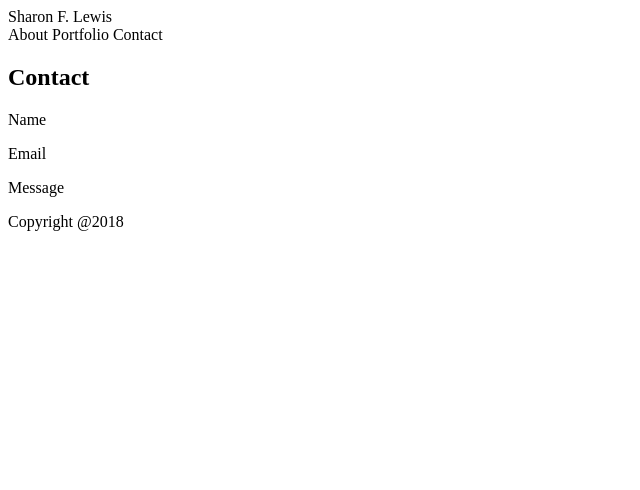
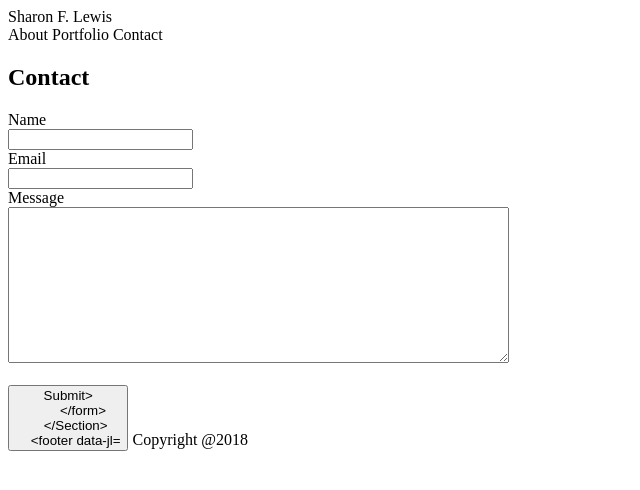
Before and after one commit to sharon-f-lewis/Basic-Protfolio, a plain HTML site: page contact.html in a window 1280 px wide. Shown: the whole page, without its empty margins (0-640 px from the left). Drawn offline with Linux system fonts and the light colour scheme.

Commit message:
contact.html continued

```diff
--- a/contact.html
+++ b/contact.html
@@ -22,15 +22,18 @@
         <h1>
             Contact
         </h1>
-        <p>
-            Name
-        </p>
-        <p>
-            Email
-        </p>
-        <p>
-            Message
-        </p>
+        <form>
+            Name<br>
+            <input type="text" name="name" value "John Smith">
+            <br>
+            Email<br>
+            <input type="text" name="email" value "example@gmail.com">
+            <br>
+            Message<br>
+            <textarea name="message" rows="10" cols="60"></textarea>
+            <br><br>
+            <input type="submit" value="Submit>
+        </form>
     </Section>
     <footer>
         Copyright @2018
```
Also changed, not shown: index.html (+1 -0 lines), images/pinstripe.png (added), images/portfolio3.jpg (added), images/portfolio4.jpg (added), images/portfolio5.jpg (added).
